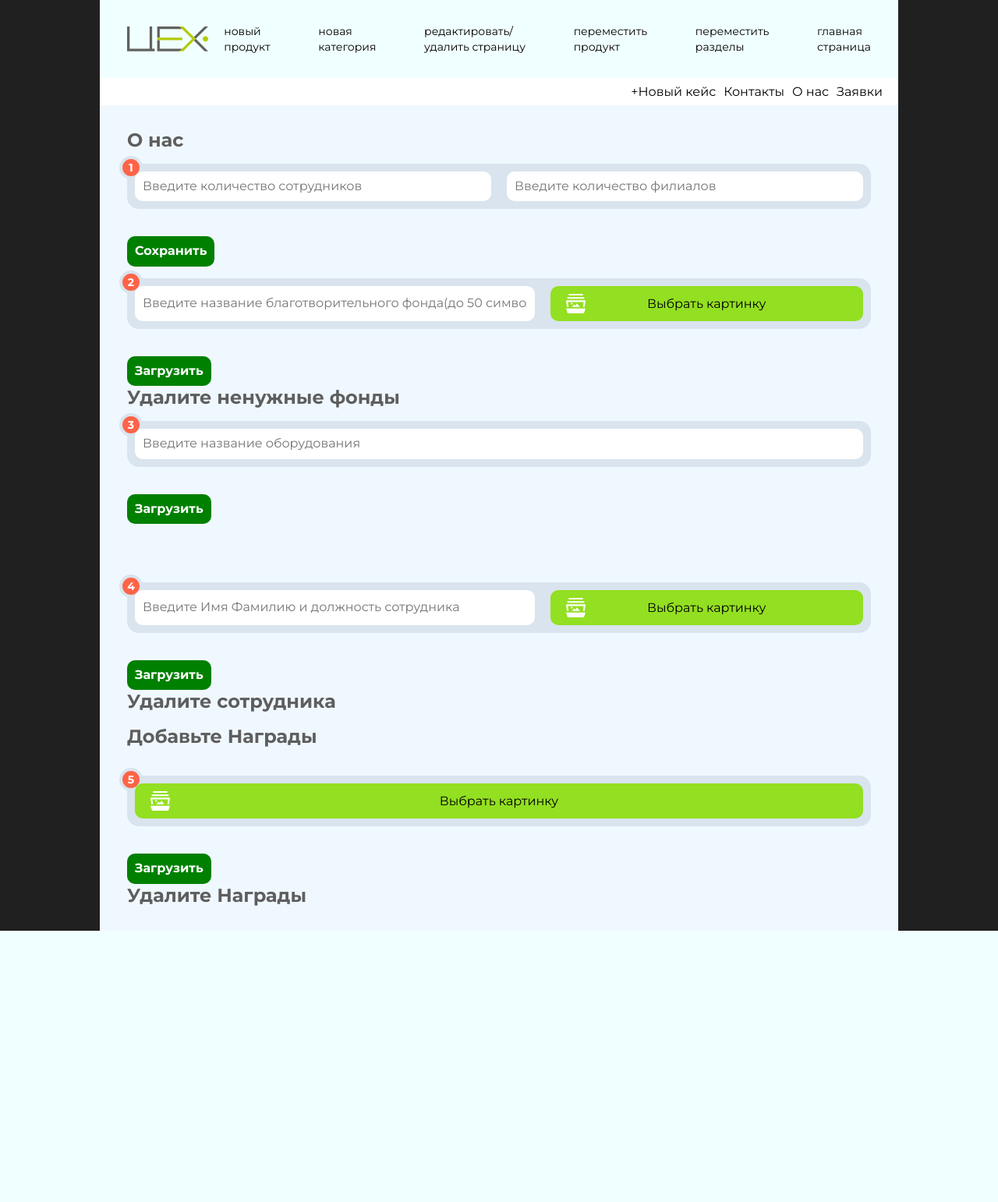
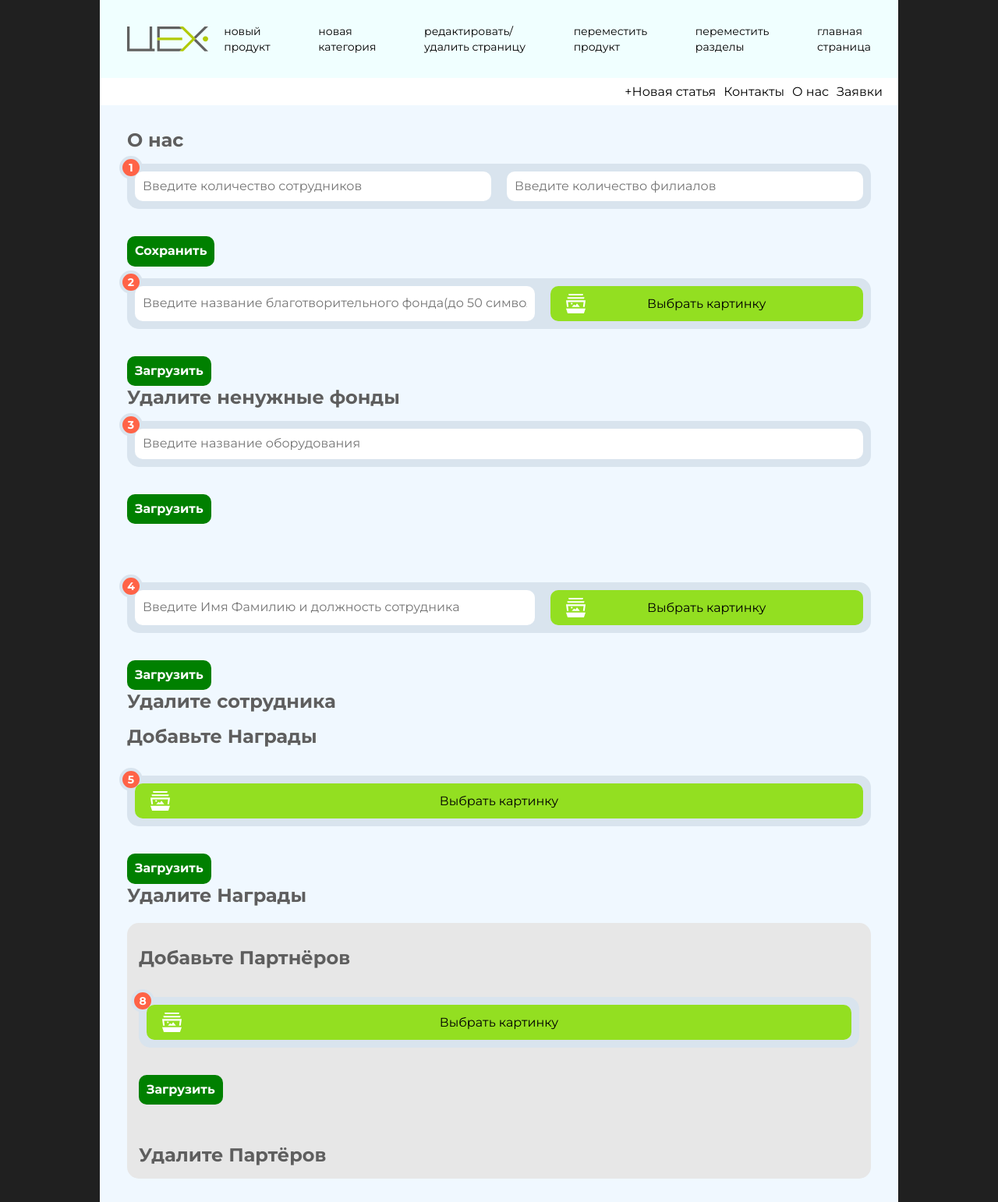
Before and after one commit to P0010/zeh, a Flask app: page /admin/update_aboutus in a window 1280 px wide. Shown: the whole page at 78% size. Before the commit the page ends 1194 px from the top, so only its background shows below. Run offline with Flask 2, Linux system fonts and the light colour scheme; the visitor is signed in with stand-in values (Sample User, id 1); data that the repository does not hold is empty.

Commit message:
new_partner_input

```diff
--- a/app/models_cases.py
+++ b/app/models_cases.py
@@ -85,6 +85,7 @@ class Aboutus(db.Model):
     equipment = db.relationship("Equipment", cascade="all,delete", backref='aboutus', lazy='dynamic')
     employees = db.relationship("Employees", cascade="all,delete", backref='aboutus', lazy='dynamic')
     awards = db.relationship("Awards", cascade="all,delete", backref='aboutus', lazy='dynamic')
+    partners = db.relationship("Partners", cascade="all,delete", backref='aboutus', lazy='dynamic')
 
 
 class Foundation(db.Model):
@@ -109,6 +110,11 @@ class Awards(db.Model): # type: ignore
     filename = db.Column(db.String)
     aboutus_id = db.Column(db.Integer, db.ForeignKey('aboutus.id'))
 
+class Partners(db.Model): # type: ingore
+    id = db.Column(db.Integer, primary_key=True)
+    filename = db.Column(db.String)
+    aboutus_id = db.Column(db.Integer, db.ForeignKey('aboutus.id'))
+
 
 # Клиенты
 
--- a/app/routes_cases.py
+++ b/app/routes_cases.py
@@ -5,9 +5,10 @@ from werkzeug.security import check_password_hash, generate_password_hash
 from transliterate import slugify
 
 from app import app, db, allowed_file
-from app.models_cases import Contacts, ContactsTitle, Phone, Cases, CasesTitle, Images_cases, Keys_cases, Images_key_cases, Aboutus, Foundation, Equipment, Employees, Awards, Clients
+from app.models_cases import Contacts, ContactsTitle, Partners, Phone, Cases, CasesTitle, Images_cases, Keys_cases, Images_key_cases, Aboutus, Foundation, Equipment, Employees, Awards, Clients
 from app.models_main import Category, Product
 from app.new_image import NewCaseImage, NewCaseKey
+import uuid
 
 
 # Функции проверки кириллиц
@@ -469,6 +470,48 @@ def del_image_awards(id):
         return "При удалении произошла ошибка"
 
 
+# Загрузить партнёров (partners)
+
+@app.route('/image_upload_partners', methods=['POST', 'GET'])
+@login_required
+def image_upload_partners():
+    ab = Aboutus.query.filter_by(id=1).first()
+    file = request.files['file']
+
+    extension = file.filename.split(".")[1].lower()
+    file_name = uuid.uuid4().hex+'.'+extension
+    file.save(os.path.join(app.config['UPLOAD_FOLDER'], file_name))
+    partners2 = Partners(filename=file_name)
+
+    ab.partners.append(partners2)
+
+    try:
+        db.session.add(ab)
+        db.session.commit()
+        return redirect('/admin/update_aboutus')
+    except:
+        return 'Произошла ошибка2'
+
+
+# Удалить партнёров (partners)
+
+@app.route('/del_image_parners/<int:id>')
+@login_required
+def del_image_partners(id):
+    partners = Partners.query.filter_by(id=id).first()
+
+    path = app.config['UPLOAD_FOLDER']+'/'
+    if os.path.isfile(path + partners.filename) == True:
+        os.remove(path + partners.filename)
+
+    try:
+        db.session.delete(partners)
+        db.session.commit()
+        return redirect('/admin/update_aboutus')
+    except:
+        return "При удалении произошла ошибка"
+
+
 # Клиенты
 
 @app.route('/client')
@@ -490,7 +533,6 @@ def client_del(id):
         return redirect('/client')
     except:
         return "При удалении произошла ошибка"
-
 
 
 
--- a/app/static/css/style.scss.css
+++ b/app/static/css/style.scss.css
@@ -2283,4 +2283,16 @@ input[type="file"] {
     right: 5px;
     top: 8px; }
 
+.total {
+  padding: 15px;
+  margin-top: 20px;
+  background-color: #e7e7e7;
+  border-radius: 15px; }
+
+.del_partner {
+  margin-top: 50px; }
+
+.partner_container img {
+  max-width: 200px; }
+
 /*# sourceMappingURL=style.scss.css.map */
--- a/app/static/sass/update_product/_update_product.scss
+++ b/app/static/sass/update_product/_update_product.scss
@@ -40,3 +40,18 @@
         top: 8px;
     }
 }
+
+.total {
+    padding: 15px;
+    margin-top:20px;
+    background-color: #e7e7e7;
+    border-radius: 15px;
+}
+
+.del_partner {
+    margin-top: 50px;
+}
+
+.partner_container img{
+    max-width:200px;
+}
--- a/app/templates/admin_layout.html
+++ b/app/templates/admin_layout.html
@@ -30,7 +30,7 @@
     </div>
 
     <div class="menu_cases">
-        <a href="{{ url_for('new_cases') }}">+Новый кейс</a>
+        <a href="{{ url_for('new_cases') }}">+Новая статья</a>
         <a href="{{ url_for('new_contact') }}">Контакты</a>
         <a href="{{ url_for('update_aboutus') }}">О нас</a>
         <a href="{{ url_for('client') }}">Заявки</a>
--- a/app/templates/cases.html
+++ b/app/templates/cases.html
@@ -6,7 +6,7 @@
 {% block body %}
 
 <div class="cases">
-    <h3>Кейсы</h3>
+    <h3>Статьи</h3>
     {% for case in cases %}
     <div class="case">
         <img src="{{ url_for('static', filename='images/product/cases/')}}{{ case.image[0].filename }}" alt="{{ case.image[0].alt }}">
--- a/app/templates/layout.html
+++ b/app/templates/layout.html
@@ -74,7 +74,7 @@
 
             <ul class="menu pop_up_mobilmenu">
                 <li><a href="javascript:void(0);" class="open_pop_up_catalog">наши услуги</a></li>
-                <li><a href="{{ url_for('cases') }}">кейсы</a></li>
+                <li><a href="{{ url_for('cases') }}">статьи</a></li>
                 <li><a href="{{ url_for('aboutus')}}">о нас</a></li>
                 <li><a href="{{ url_for('contacts') }}">контакты</a></li>
                 <li onclick="click_search()">
@@ -130,7 +130,7 @@
             </svg>
             <p><span>Данные успешно отправленны 😉</span></p>
             <br>
-            В течении нескольки минут Мы с Вами свяжемся.
+            В течении 30 минут Мы с Вами свяжемся.
         </div>
     </div>
     {% endif %}
--- a/app/templates/new_cases.html
+++ b/app/templates/new_cases.html
@@ -5,7 +5,7 @@
 
 <div class="container_admin_form">
 
-    <h3>Новый кейс</h3>
+    <h3>Новая статья</h3>
 
     <form method="post" enctype=multipart/form-data>
 
--- a/app/templates/product.html
+++ b/app/templates/product.html
@@ -37,7 +37,7 @@
             </div>
             <div class="paragraph">
                 <div><strong>Преимущество:</strong></div>
-                <p>Оперативные сроки производства: 3-7 рабочих дней</p>
+                <p>Оперативные сроки производства</p>
                 <p>Гарантия на нашу продукцию: 1 год</p>
                 <p>Прозрачные цены: полные сметы на услуги</p>
                 <p>Принимаем все виды оплат</p>
--- a/app/templates/update_aboutus.html
+++ b/app/templates/update_aboutus.html
@@ -170,6 +170,45 @@
     </div>
 
 
+    <div class="total">
+        <form method="post" action="{{ url_for('image_upload_partners') }}" enctype=multipart/form-data>
+            <h3>Добавьте Партнёров</h3>
+            <div class="column_one">
+                <div class="count_one">8</div>
+                <div>
+                    <div class="input_red">
+                        <label for="file-partner" class="custom-file-upload">
+                            Выбрать картинку
+                        </label>
+                       <input id="file-partner" type=file name=file required>
+                    </div>
+                </div>
+            </div>
+
+            <input class="admin_button" type="submit" value="Загрузить">
+        </form>
+
+
+        <div class="del_partner">
+        <h3>Удалите Партёров</h3>
+            <div class="suggestion1">
+                {% for img in ab.partners %}
+
+                <div class="suggestion__product1">
+                    <div class="check">
+                        <a href="{{ url_for('del_image_partners', id=img.id)}}" style="color: white;">Удалить</a>
+                    </div>
+                    <img src="{{ url_for('static', filename='images/product/')}}{{ img.filename }}" alt="">
+                </div>
+
+                {% endfor %}
+            </div>
+        </div>
+
+    </div>
+
+
+
 </div>
 
 
```
Also changed, not shown: app/templates/aboutus.html (+5 -11 lines), 1 other file.
